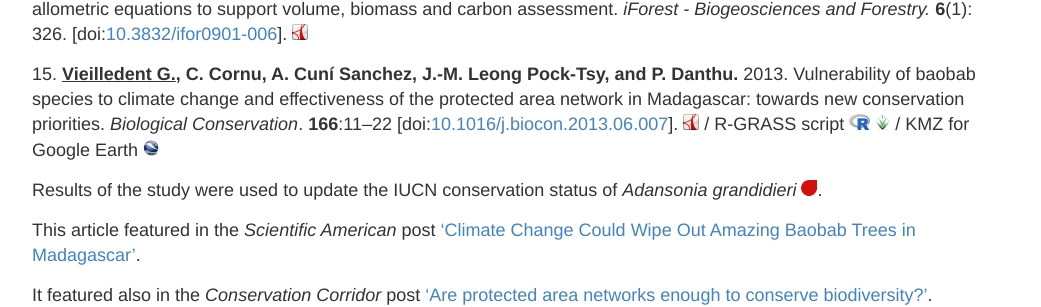
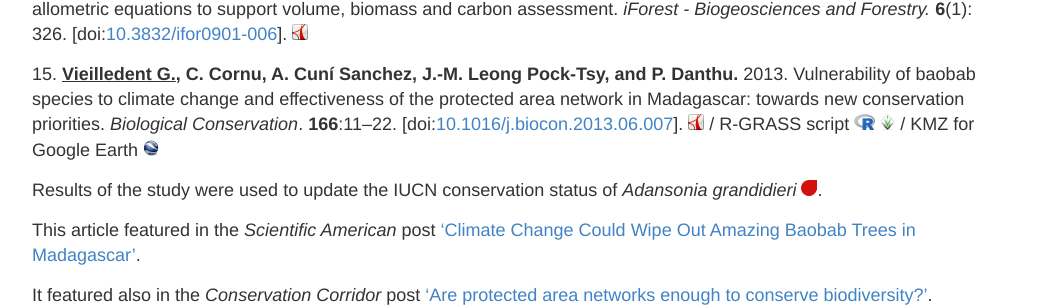
Before and after one commit to ghislainv/ghislainv.github.io, a Jekyll site: the page built from publications.md, in a window 1280 px wide and 900 px high, scrolled down 3893 px. Shown: the part 146-453 px from the top of the window, without its empty margins (118-1159 px from the left). Built offline with Jekyll 4.4.1, drawn with Linux system fonts in a browser that asks for light colours; comment, search, counter and statistics services are not loaded.

Commit message:
Minor change

```diff
--- a/publications.md
+++ b/publications.md
@@ -229,7 +229,7 @@ KMZ for Google Earth [![GoogleEarth](/images/logos/logo-GoogleEarth.png "KMZ for
 16\. **Henry M., A. Bombelli, C. Trotta, A. Alessandrini, L. Birigazzi, G. Sola, <span style="text-decoration: underline;">G. Vieilledent</span>, P. Santenoise, F. Longuetaud, R. Valentini, N. Picard, and L. Saint-André.** 2013. GlobAllomeTree: International platform for tree allometric equations to support volume, biomass and carbon assessment. *iForest - Biogeosciences and Forestry.* **6**(1): 326. \[doi:[10.3832/ifor0901-006](https://doi.org/10.3832/ifor0901-006)\].
 [![manuscript in pdf](/images/logos/logo-pdf.png "manuscript in pdf")](/publications/Henry2013-iForest.pdf)
 
-15\. **<span style="text-decoration: underline;">Vieilledent G.</span>, C. Cornu, A. Cuní Sanchez, J.-M. Leong Pock-Tsy, and P. Danthu.** 2013. Vulnerability of baobab species to climate change and effectiveness of the protected area network in Madagascar: towards new conservation priorities. _Biological Conservation_. **166**:11--22
+15\. **<span style="text-decoration: underline;">Vieilledent G.</span>, C. Cornu, A. Cuní Sanchez, J.-M. Leong Pock-Tsy, and P. Danthu.** 2013. Vulnerability of baobab species to climate change and effectiveness of the protected area network in Madagascar: towards new conservation priorities. _Biological Conservation_. **166**:11--22.
 \[doi:[10.1016/j.biocon.2013.06.007](https://doi.org/10.1016/j.biocon.2013.06.007)\].
 [![manuscript in pdf](/images/logos/logo-pdf.png "manuscript in pdf")](/publications/Vieilledent2013a-BiologicalConservation.pdf) /
 R-GRASS script [![R](/images/logos/logo-R.png "R-GRASS script")](/publications/Vieilledent2013-BiologicalConservation-R-GRASS-script.R) <a href="https://ghislainv.github.io/publications/Vieilledent2013-BiologicalConservation-R-GRASS-script.R"><img src="/images/logos/logo-GRASS.png" height="16" alt="GRASS GIS" title="GRASS GIS"></a> /
```
